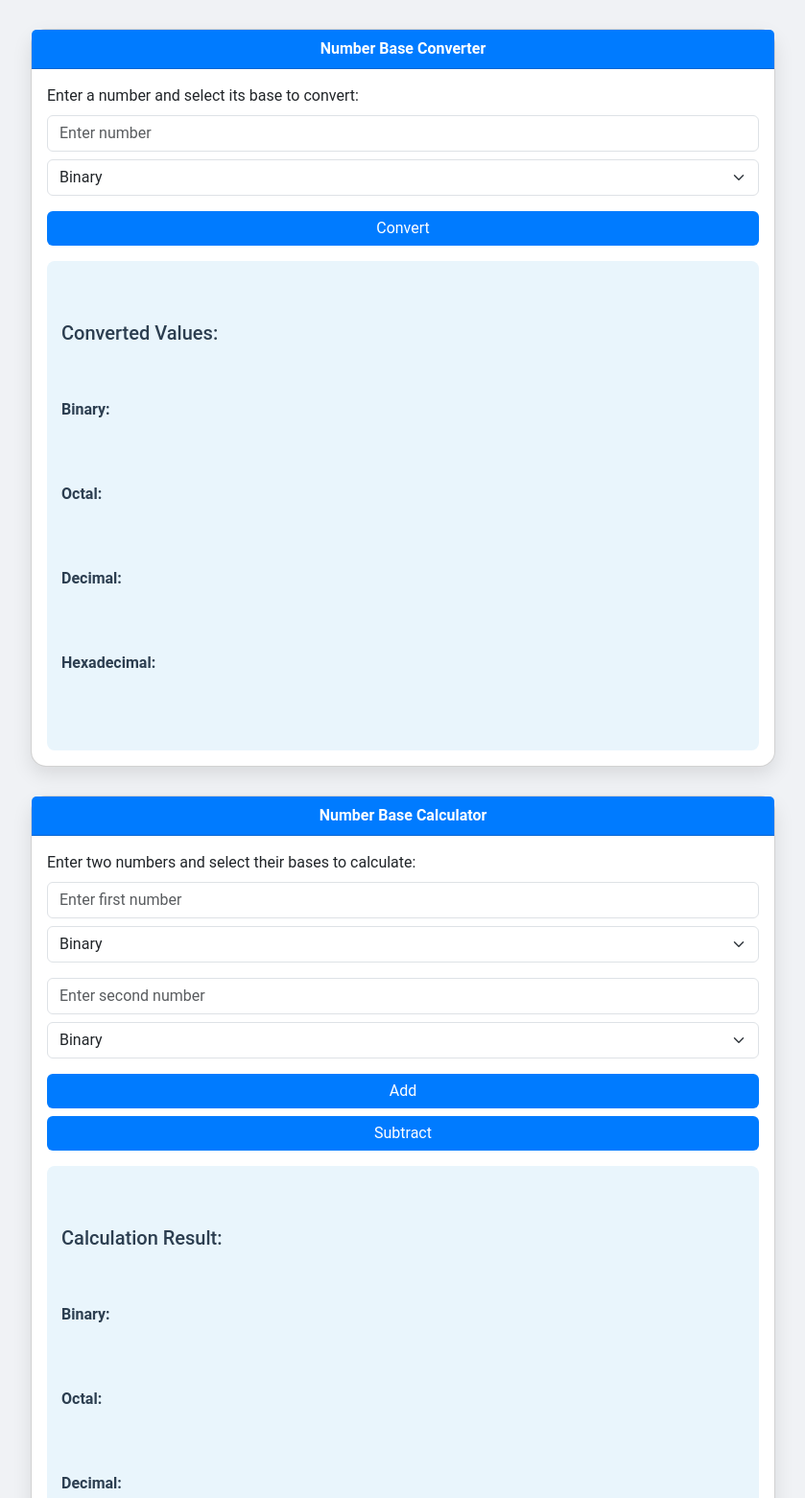
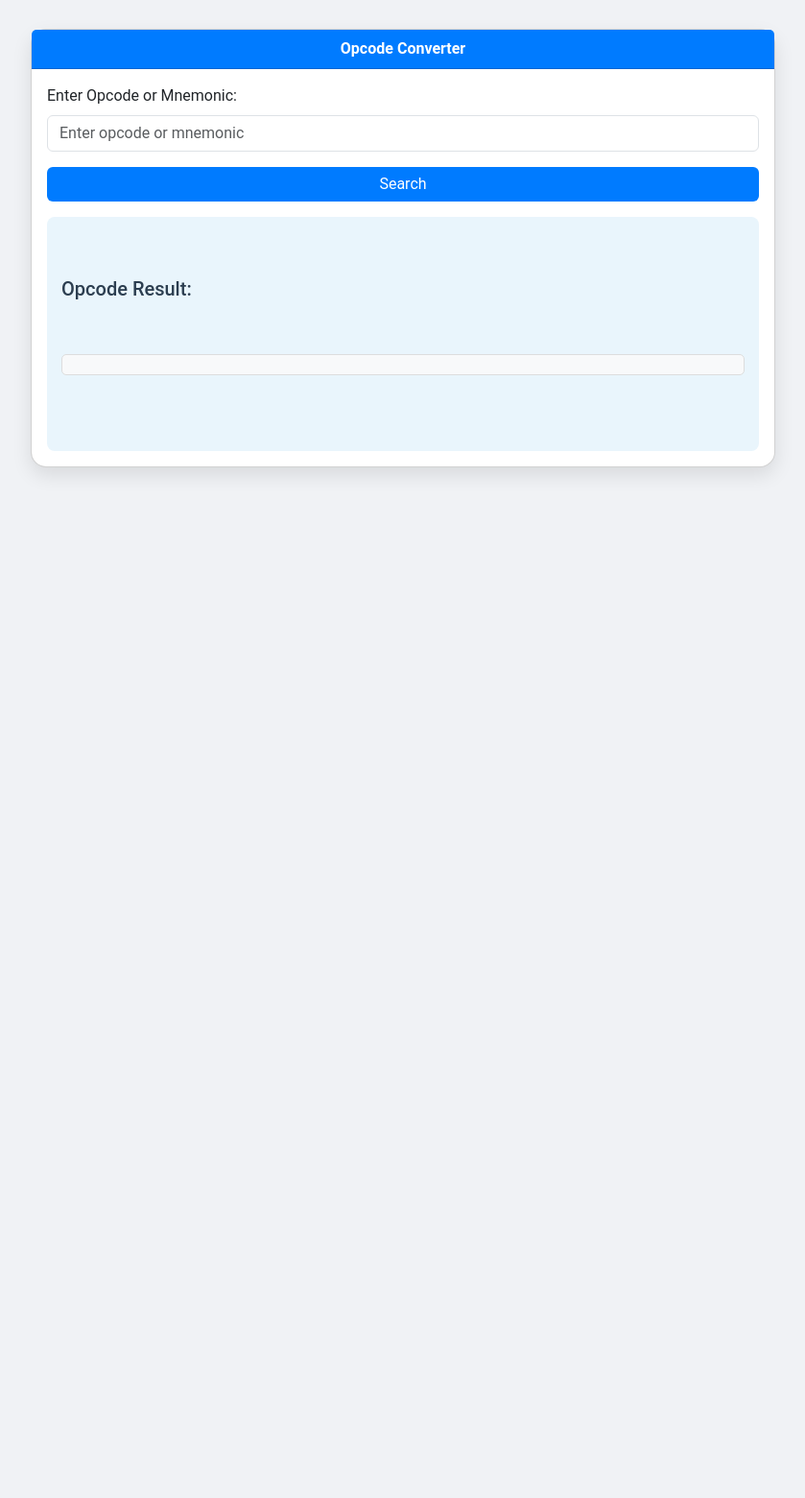
Before and after one commit to E9th/Number_base_converter, a plain HTML site: page index.html in a window 1280 px wide. Shown: the top 1561 px of the page at 96% size, without its empty margins (220-1059 px from the left). After the commit the page ends 800 px from the top, so only its background shows below. Drawn offline with nearby package versions, Linux system fonts and the light colour scheme.

Commit message:
Update index.html

```diff
--- a/index.html
+++ b/index.html
@@ -38,7 +38,7 @@
             border-radius: 8px;
             font-weight: 600;
             color: #2c3e50;
-            white-space: pre-wrap; /* Preserve formatting */
+            white-space: pre-wrap;
         }
 
         .btn-primary {
@@ -81,52 +81,6 @@
             }
         });
 
-        function convertNumber() {
-            const number = document.getElementById("number").value;
-            const base = parseInt(document.getElementById("base").value);
-
-            let convertedValues = {
-                binary: parseInt(number, base).toString(2),
-                octal: parseInt(number, base).toString(8),
-                decimal: parseInt(number, base).toString(10),
-                hexadecimal: parseInt(number, base).toString(16).toUpperCase()
-            };
-
-            document.getElementById("resultBinary").innerText = convertedValues.binary;
-            document.getElementById("resultOctal").innerText = convertedValues.octal;
-            document.getElementById("resultDecimal").innerText = convertedValues.decimal;
-            document.getElementById("resultHexadecimal").innerText = convertedValues.hexadecimal;
-        }
-
-        function calculate(operation) {
-            const number1 = parseInt(document.getElementById("number1").value, parseInt(document.getElementById("base1").value));
-            const number2 = parseInt(document.getElementById("number2").value, parseInt(document.getElementById("base2").value));
-            let result;
-
-            switch (operation) {
-                case 'add':
-                    result = number1 + number2;
-                    break;
-                case 'subtract':
-                    result = number1 - number2;
-                    break;
-                default:
-                    result = "Invalid Operation";
-            }
-
-            let resultValues = {
-                binary: result.toString(2),
-                octal: result.toString(8),
-                decimal: result.toString(10),
-                hexadecimal: result.toString(16).toUpperCase()
-            };
-
-            document.getElementById("calcResultBinary").innerText = resultValues.binary;
-            document.getElementById("calcResultOctal").innerText = resultValues.octal;
-            document.getElementById("calcResultDecimal").innerText = resultValues.decimal;
-            document.getElementById("calcResultHexadecimal").innerText = resultValues.hexadecimal;
-        }
-
         function getNumberOfBytes(operands) {
             if (operands.includes("#data")) {
                 return 2; // คำสั่งที่มี immediate data ใช้ 2 byte
@@ -139,18 +93,17 @@
             let result = "";
             let details = "";
 
-    // ตรวจสอบรูปแบบการป้อนข้อมูล เช่น ADD A#38
-    const match = input.match(/(\w+\s+\w+)#(\w+)/);
+            // ปรับการตรวจสอบเพื่อรองรับ ADD A#data
+            const match = input.match(/(\w+)\s+A#(\w+)/);
             if (match) {
-        const mnemonic = match[1].trim(); // เช่น "ADD A"
+                const mnemonic = match[1].trim(); // เช่น "ADD"
                 const immediateData = match[2]; // เช่น "38"
                 console.log('Mnemonic:', mnemonic);
                 console.log('Immediate Data:', immediateData);
 
-        // ตรวจสอบใน opcodeTable
+                // ค้นหาใน opcodeTable โดยไม่รวม "A" ใน mnemonic
                 for (let key in opcodeTable) {
-            console.log('Comparing with opcode mnemonic:', opcodeTable[key].mnemonic);
-            if (opcodeTable[key].mnemonic.trim() === mnemonic && opcodeTable[key].operands.includes("#data")) {
+                    if (opcodeTable[key].mnemonic === mnemonic && opcodeTable[key].operands.includes("#data")) {
                         const numberOfBytes = getNumberOfBytes(opcodeTable[key].operands);
                         result = `result = ${input} = ${key}${immediateData}`;
                         details = `
@@ -170,72 +123,10 @@ Operands        : ${opcodeTable[key].operands}
 
             document.getElementById("opcodeResult").innerText = `${details}\n${result}`;
         }
-
     </script>
 </head>
 <body>
     <div class="container">
-        <div class="card">
-            <div class="card-header">Number Base Converter</div>
-            <div class="card-body">
-                <div class="mb-3">
-                    <label for="number" class="form-label">Enter a number and select its base to convert:</label>
-                    <input type="text" id="number" class="form-control" placeholder="Enter number">
-                    <select id="base" class="form-select mt-2">
-                        <option value="2">Binary</option>
-                        <option value="8">Octal</option>
-                        <option value="10">Decimal</option>
-                        <option value="16">Hexadecimal</option>
-                    </select>
-                </div>
-                <button onclick="convertNumber()" class="btn btn-primary w-100">Convert</button>
-                <div class="result-group mt-3">
-                    <h5>Converted Values:</h5>
-                    <p><span class="result-label">Binary:</span> <span id="resultBinary"></span></p>
-                    <p><span class="result-label">Octal:</span> <span id="resultOctal"></span></p>
-                    <p><span class="result-label">Decimal:</span> <span id="resultDecimal"></span></p>
-                    <p><span class="result-label">Hexadecimal:</span> <span id="resultHexadecimal"></span></p>
-                </div>
-            </div>
-        </div>
-
-        <div class="card">
-            <div class="card-header">Number Base Calculator</div>
-            <div class="card-body">
-                <div class="mb-3">
-                    <label for="number1" class="form-label">Enter two numbers and select their bases to calculate:</label>
-                    <input type="text" id="number1" class="form-control" placeholder="Enter first number">
-                    <select id="base1" class="form-select mt-2">
-                        <option value="2">Binary</option>
-                        <option value="8">Octal</option>
-                        <option value="10">Decimal</option>
-                        <option value="16">Hexadecimal</option>
-                    </select>
-                </div>
-                <div class="mb-3">
-                    <input type="text" id="number2" class="form-control" placeholder="Enter second number">
-                    <select id="base2" class="form-select mt-2">
-                        <option value="2">Binary</option>
-                        <option value="8">Octal</option>
-                        <option value="10">Decimal</option>
-                        <option value="16">Hexadecimal</option>
-                    </select>
-                </div>
-                <div class="d-grid gap-2">
-                    <button onclick="calculate('add')" class="btn btn-primary">Add</button>
-                    <button onclick="calculate('subtract')" class="btn btn-primary">Subtract</button>
-                </div>
-
-                <div class="result-group mt-3">
-                                        <h5>Calculation Result:</h5>
-                    <p><span class="result-label">Binary:</span> <span id="calcResultBinary"></span></p>
-                    <p><span class="result-label">Octal:</span> <span id="calcResultOctal"></span></p>
-                    <p><span class="result-label">Decimal:</span> <span id="calcResultDecimal"></span></p>
-                    <p><span class="result-label">Hexadecimal:</span> <span id="calcResultHexadecimal"></span></p>
-                </div>
-            </div>
-        </div>
-
         <div class="card">
             <div class="card-header">Opcode Converter</div>
             <div class="card-body">
```
Lines whose indentation alone changed are shown as unchanged.
